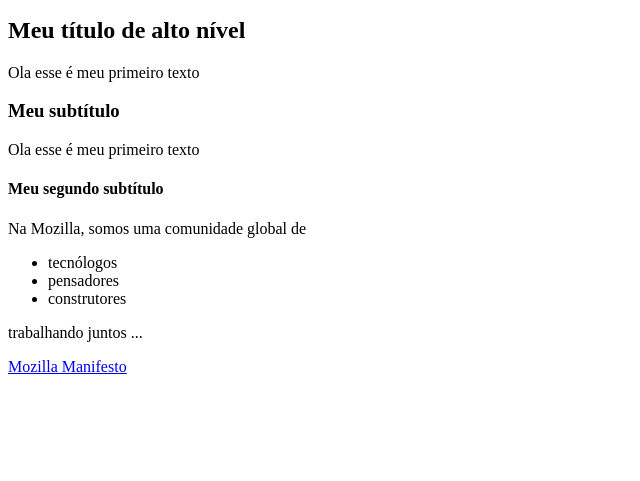
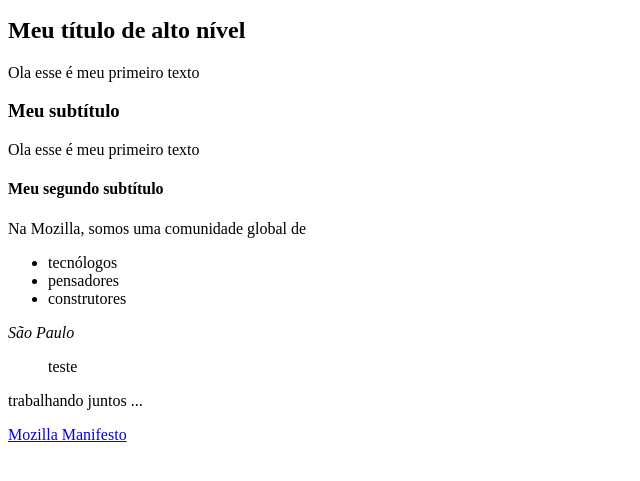
Before and after one commit to leoneDuarte/semeando-devs, a plain HTML site: page index.html in a window 1280 px wide. Shown: the part 273-754 px from the top of the page, without its empty margins (0-640 px from the left). Drawn offline with Linux system fonts and the light colour scheme.

Commit message:
Adicionando novas tags html

```diff
--- a/index.html
+++ b/index.html
@@ -26,6 +26,8 @@
         <li>pensadores</li>
         <li>construtores</li>
     </ul>
+    <address>São Paulo</address>
+    <blockquote>teste</blockquote>
 
     <p>trabalhando juntos ...</p>
 
```
